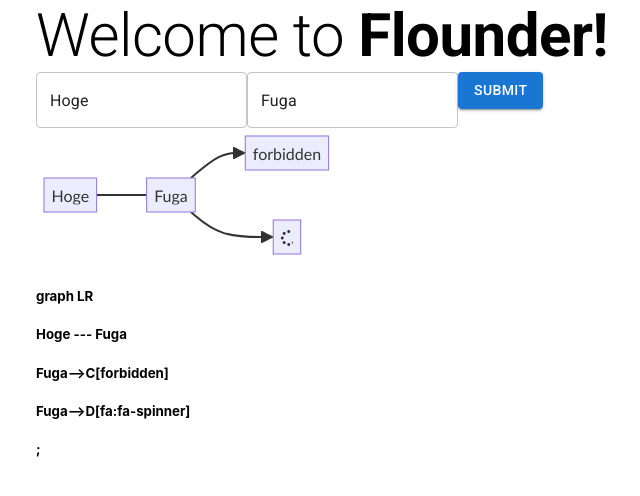
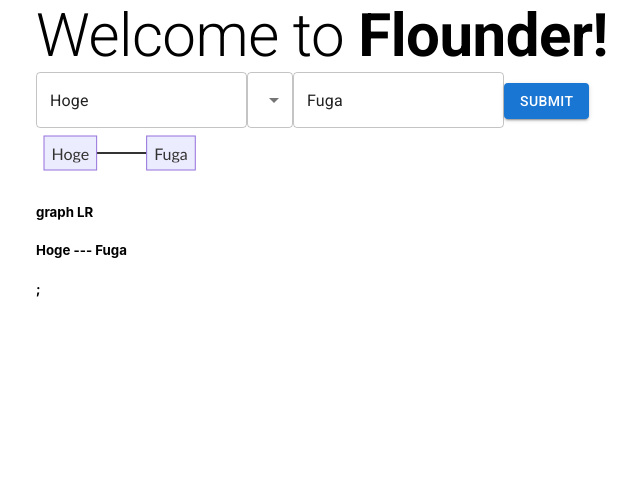
Before and after one commit to Watakumi/Flounder, a React (Vite) app: page / in a window 1280 px wide. Shown: the top 496 px of the page, without its empty margins (28-668 px from the left). Built offline with nearby package versions, Linux system fonts and the light colour scheme.

Commit message:
Add Select

```diff
--- a/src/App.tsx
+++ b/src/App.tsx
@@ -1,20 +1,26 @@
 import { useEffect, useRef, useState } from 'react';
 import './App.css';
-import { Button, Container, Input, TextField, Typography } from '@mui/material';
+import {
+  Button,
+  Container,
+  MenuItem,
+  Select,
+  TextField,
+  Typography,
+} from '@mui/material';
 import mermaid from 'mermaid';
 import { Controller, SubmitHandler, useForm } from 'react-hook-form';
 
 type Inputs = {
   from: string;
   target: string;
+  toOrArrow: string;
 };
 
-const graphText = ({ from, target }: { from: string; target: string }) => {
+const graphText = (groupElm: GroupElm) => {
   return `
     ${graphDiagram} \n
-    ${from} ${to} ${target} \n
-    ${target}${arrow}C[forbidden] \n
-    ${target}${arrow}D[fa:fa-spinner] \n
+    ${Group(groupElm)}
     ;
   `;
 };
@@ -22,13 +28,30 @@ const graphText = ({ from, target }: { from: string; target: string }) => {
 const to = '---';
 const arrow = '-->';
 const graphDiagram = 'graph LR';
+const newLine = ' \n';
+
+const Group = ({ from, toOrArrow, target }: GroupElm) => {
+  return `
+  ${from} ${toOrArrow} ${target} \n
+  `;
+};
+
+type GroupElm = {
+  from: string;
+  toOrArrow: string;
+  target: string;
+};
 
 const Mermaid = (group: Inputs) => {
   return `<div class="mermaid">${graphText(group)}</div>`;
 };
 
 function App() {
-  const [target, setTarget] = useState({ from: 'Hoge', target: 'Fuga' });
+  const [group, setGroup] = useState({
+    from: 'Hoge',
+    target: 'Fuga',
+    toOrArrow: to,
+  });
   const mermaidElm = useRef<HTMLDivElement>(null);
   const {
     control,
@@ -36,16 +59,16 @@ function App() {
     formState: { errors },
   } = useForm<Inputs>();
 
-  const onSubmit: SubmitHandler<Inputs> = (data) => setTarget(data);
+  const onSubmit: SubmitHandler<Inputs> = (data) => setGroup(data);
 
   useEffect(() => {
     const elm = mermaidElm.current;
     if (!elm) return;
-    elm.innerHTML = Mermaid(target);
+    elm.innerHTML = Mermaid(group);
     mermaid.init('.mermaid');
-  }, [target]);
+  }, [group]);
 
-  const outputs = graphText(target).split('\n');
+  const outputs = graphText(group).split('\n');
 
   return (
     <Container fixed>
@@ -58,6 +81,16 @@ function App() {
           control={control}
           defaultValue="Hoge"
           render={({ field }) => <TextField {...field} />}
+        />
+        <Controller
+          name="toOrArrow"
+          control={control}
+          render={({ field }) => (
+            <Select {...field}>
+              <MenuItem value={to}>To</MenuItem>
+              <MenuItem value={arrow}>Arrow</MenuItem>
+            </Select>
+          )}
         />
         <Controller
           name="target"
```
